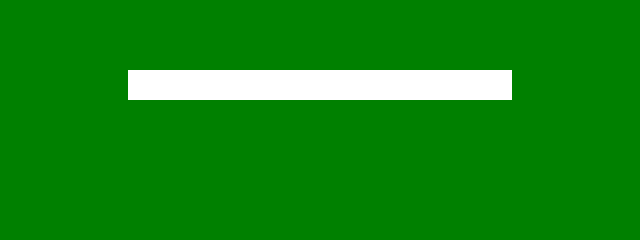
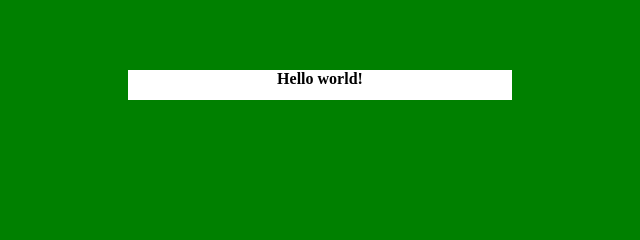
Before and after one commit to vrossi96/htmlcss-hello, a plain HTML site: page index.html in a window 1280 px wide. Shown: the part 508-748 px from the top of the page, 328-968 px from the left. Drawn offline with Linux system fonts and the light colour scheme.

Commit message:
added text into white boix

```diff
--- a/index.html
+++ b/index.html
@@ -12,7 +12,7 @@
         <div id="red1" class="box"></div>
         <div id="red2" class="box"></div>
         <div id="yellow"></div>
-        <div id="white"></div>
+        <div id="white">Hello world!</div>
     </div>
 </body>
 </html>
--- a/style.css
+++ b/style.css
@@ -40,4 +40,7 @@
     bottom: 25%;
     left: 50%;
     transform: translate(-50%);
+    /* Text characteristics */
+    text-align: center;
+    font-weight: bolder;
 }
```
